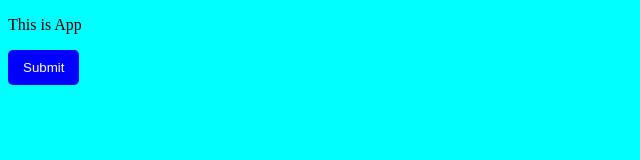
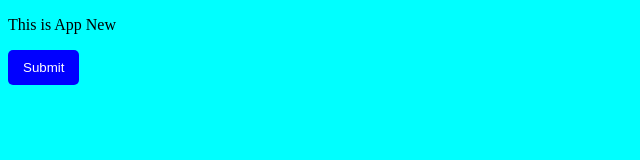
Before and after one commit to Q-gitcode21/Hoc_git, a plain HTML site: page index.html in a window 1280 px wide. Shown: the full height of the page, 0-640 px from the left. Drawn offline with Linux system fonts and the light colour scheme.

Commit message:
Update index.html

```diff
--- a/index.html
+++ b/index.html
@@ -7,7 +7,7 @@
     <link rel="stylesheet" href="index2.css">
     <title>Document</title>
 
-    <p>This is App</p>
+    <p>This is App New</p>
     <button>Submit</button>
 </head>
 <body>
```
